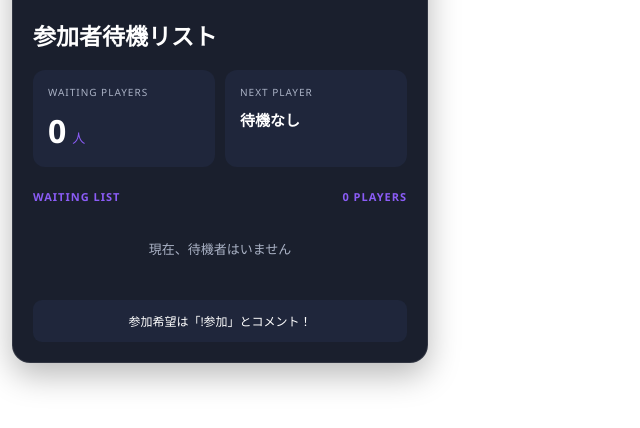
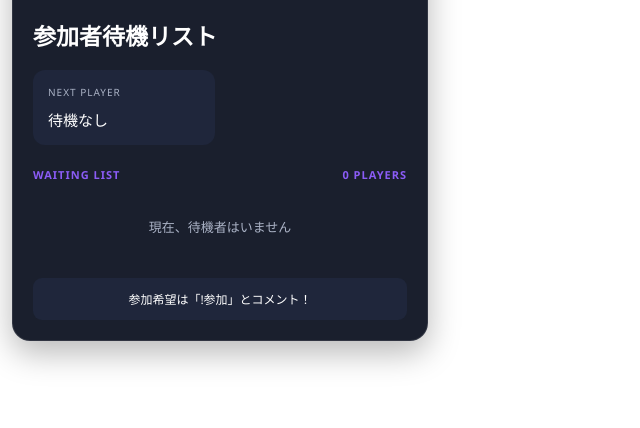
Before and after one commit to nidmegent/qstream, a plain HTML site: page overlay.html in a window 1280 px wide. Shown: the part 66-494 px from the top of the page, without its empty margins (0-640 px from the left). Drawn offline with Linux system fonts and the light colour scheme; no server answers.

Commit message:
Update overlay.html

```diff
--- a/overlay.html
+++ b/overlay.html
@@ -20,18 +20,11 @@
 
       <h1 id="title">参加者待機リスト</h1>
 
+      <!-- NEXT PLAYERを横幅いっぱいに -->
       <div class="summary">
         <div class="summary-item">
-          <span class="small-label">WAITING PLAYERS</span>
-          <div class="count">
-            <strong id="count">0</strong>
-            <span>人</span>
-          </div>
-        </div>
-
-        <div class="summary-item">
           <span class="small-label">NEXT PLAYER</span>
-          <strong id="nextPlayer">待機なし</strong>
+          <div id="nextPlayer">待機なし</div>
         </div>
       </div>
 
```
